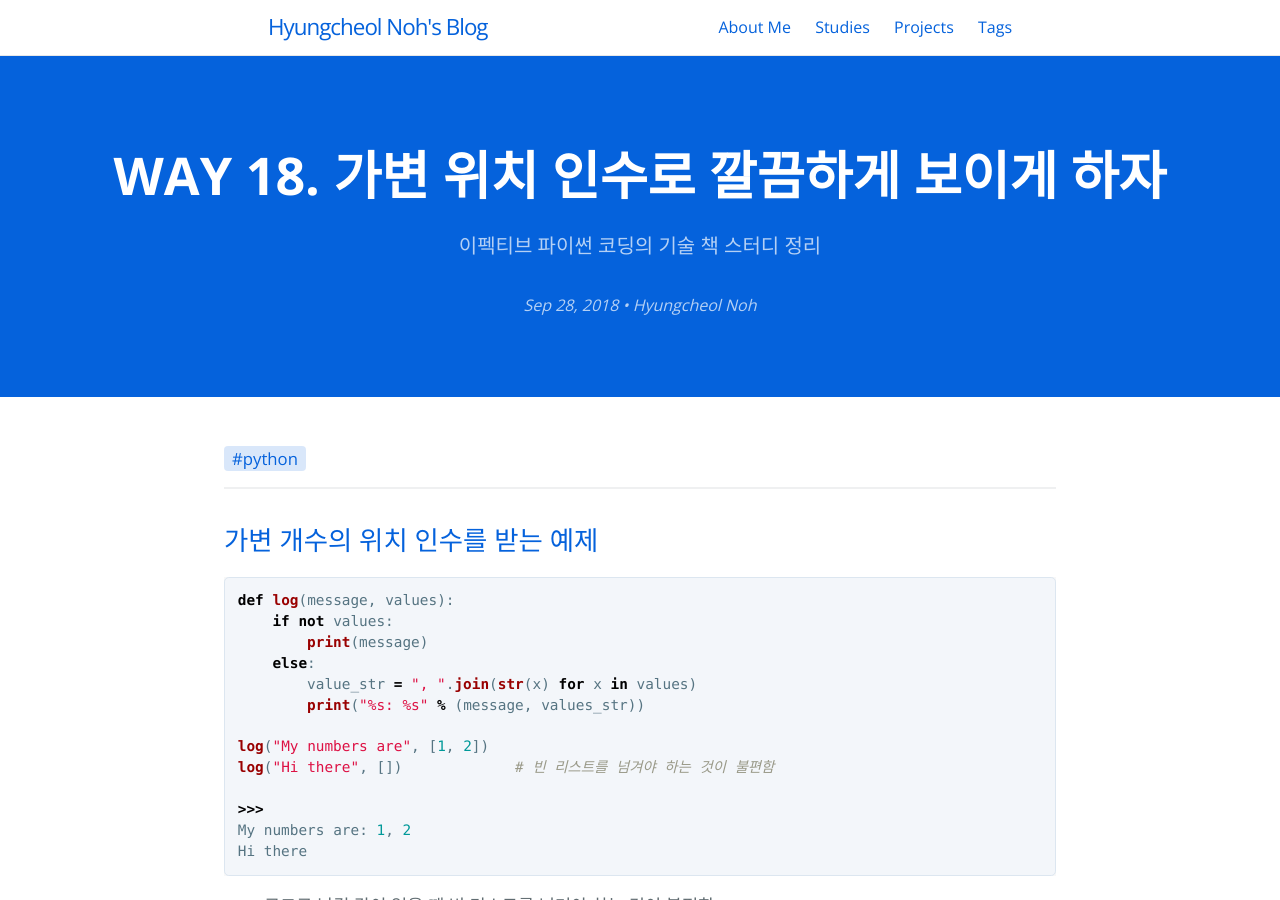
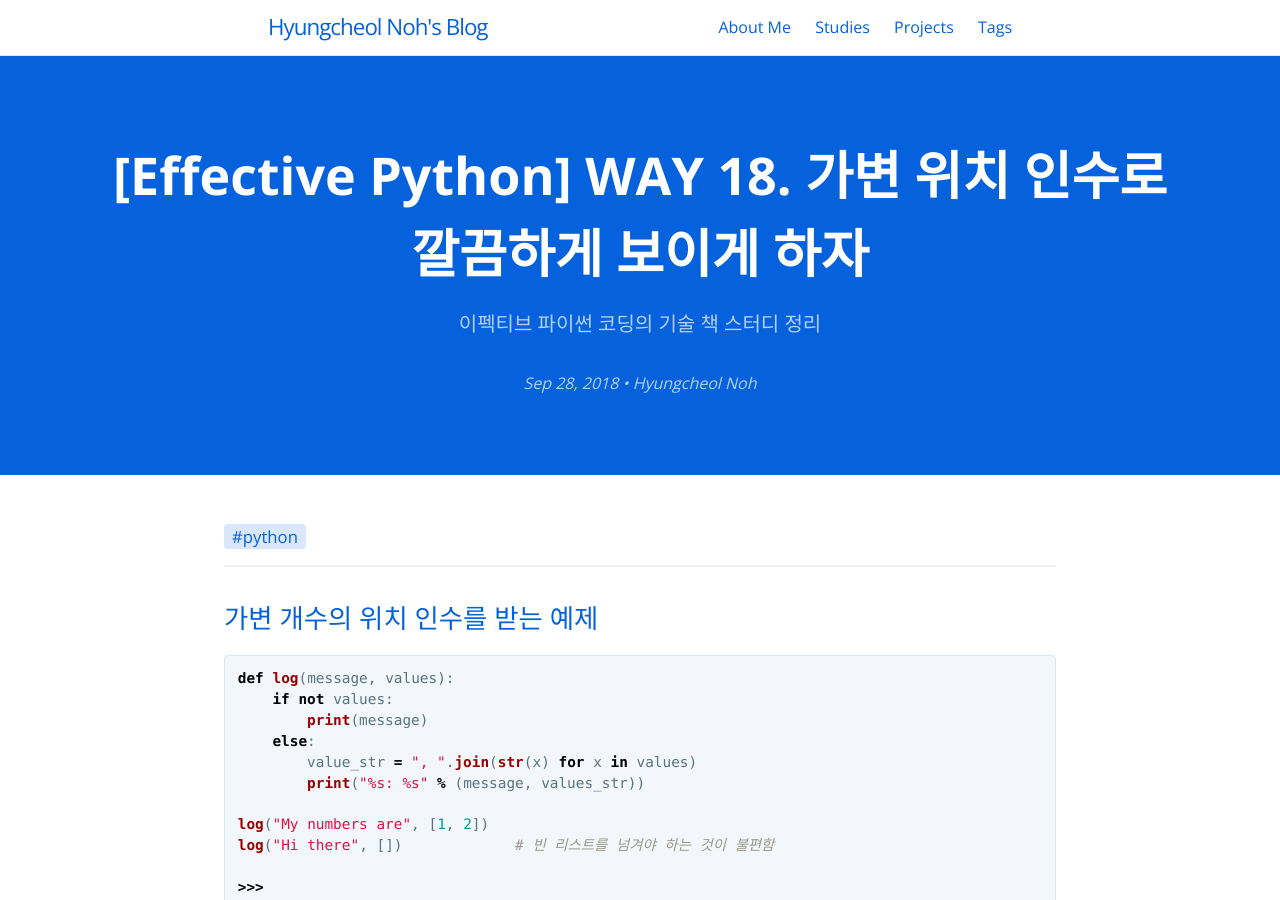
Before and after one commit to hcnoh/hcnoh.github.io, a Jekyll site: the page built from _posts/2018-09-28-effective-python-way18.md, in a window 1280 px wide and 900 px high. Built offline with Jekyll 4.4.1, drawn with Linux system fonts in a browser that asks for light colours; comment, search, counter and statistics services are not loaded; some of the changed lines change nothing that is shown.

Commit message:
Update 2018-09-28-effective-python-way18.md

```diff
--- a/_posts/2018-09-28-effective-python-way18.md
+++ b/_posts/2018-09-28-effective-python-way18.md
@@ -1,10 +1,10 @@
 ---
 layout: post
-title: "WAY 18. 가변 위치 인수로 깔끔하게 보이게 하자"
+title: "[Effective Python] WAY 18. 가변 위치 인수로 깔끔하게 보이게 하자"
 date: 2018-09-28 20:59:58
 tagline: "이펙티브 파이썬 코딩의 기술 책 스터디 정리"
 categories:
-- 이펙티브 파이썬 스터디
+- Effective Python
 tags:
 - python
 image: /thumbnail-mobile.png
```
